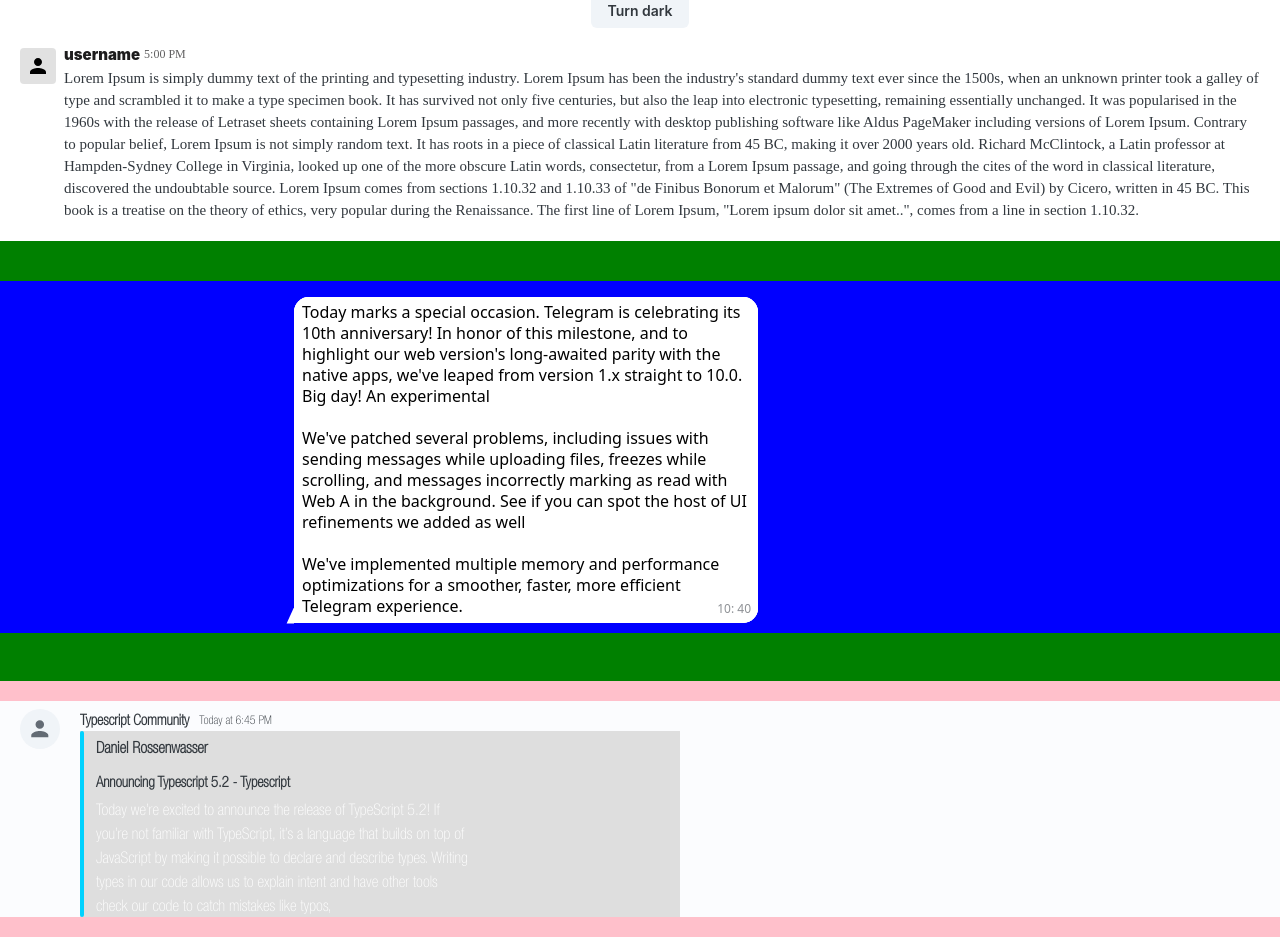
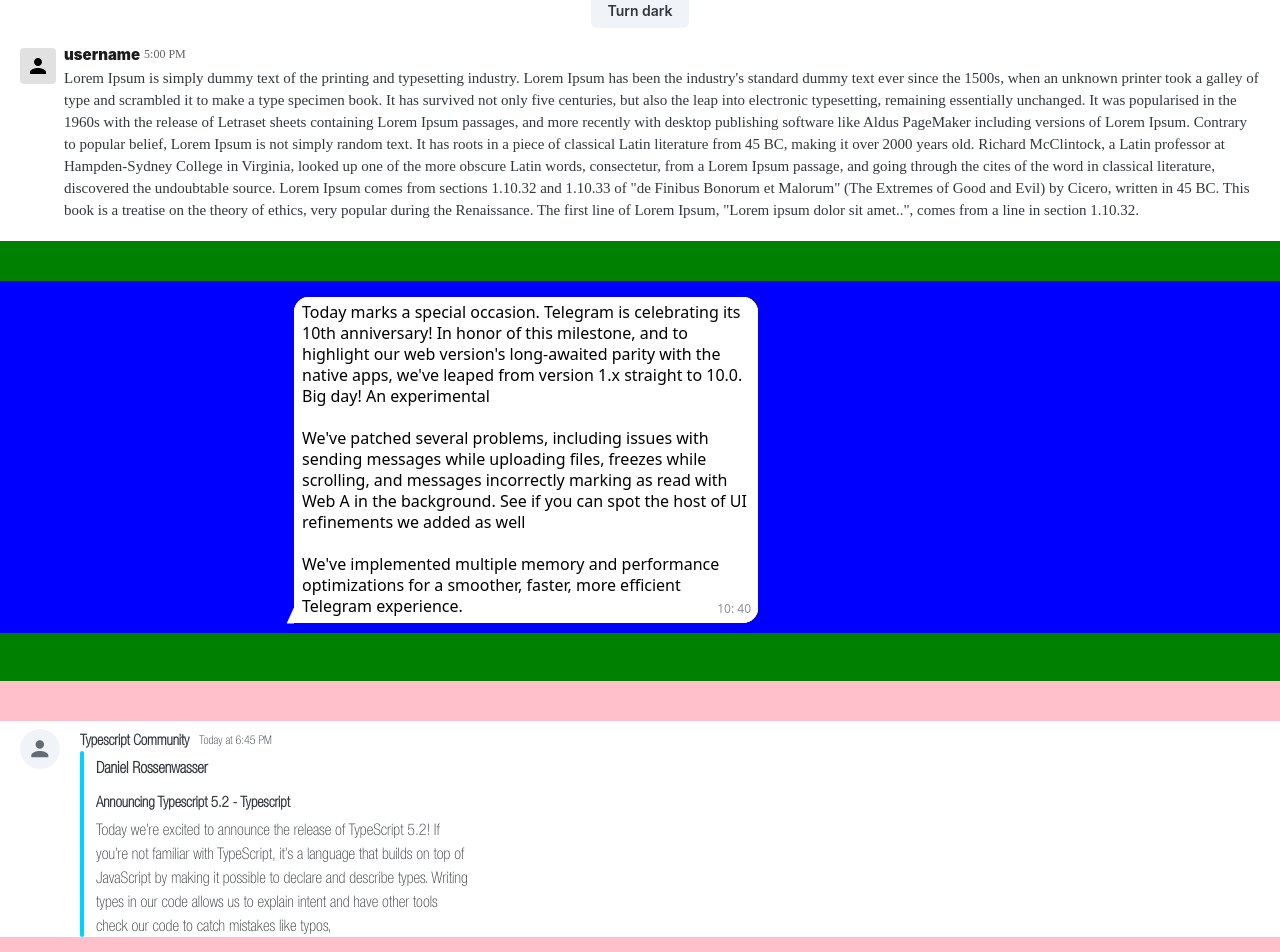
Before and after one commit to braincee/project-005, a Next.js app: page / in a window 1280 px wide. Shown: the top 952 px of the page. Built offline with nearby package versions, Linux system fonts and the light colour scheme.

Commit message:
refactor discord

```diff
--- a/app/page.tsx
+++ b/app/page.tsx
@@ -66,7 +66,9 @@
             <Telegram textColor={textColor} />
           </Sheet>
         </Box>
-        <Discord />
+        <Box sx={{ backgroundColor: 'pink', py: '20px' }}>
+         <Discord />
+        </Box>
       </Box>
     </main>
   )
--- a/components/Discord.tsx
+++ b/components/Discord.tsx
@@ -1,6 +1,15 @@
 'use client'
 
-import { Avatar, Box, Sheet, Stack, Typography, List, ListItem } from '@mui/joy'
+import {
+  Avatar,
+  Box,
+  Sheet,
+  Stack,
+  Typography,
+  List,
+  ListItem,
+} from '@mui/joy'
+
 import localFont from 'next/font/local'
 
 const helvetica = localFont({
@@ -8,7 +17,9 @@
   display: 'swap',
 })
 
-const Discord = () => {
+const Discord = (props: { textColor: string }) => {
+    const { textColor } = props
+
   return (
     <Box sx={{ backgroundColor: 'pink', py: '20px' }}>
       <Sheet>
@@ -18,6 +29,7 @@
             display: 'flex',
             flexDirection: 'row',
             gap: '10px',
+            bgcolor: textColor === '#FFFFFF' ? '#0000' : '#ffff',
             fontFamily: helvetica.className,
           }}
         >
@@ -58,9 +70,7 @@
                 Typescript Community
               </Typography>
 
-              <Typography
-                sx={{ fontSize: '12px', fontFamily: helvetica.className }}
-              >
+              <Typography   sx={{ fontSize: '12px', fontFamily: helvetica.className }}>
                 Today at 6:45 PM
               </Typography>
             </List>
@@ -72,42 +82,38 @@
                 flexDirection: 'row',
                 alignItems: 'stretch',
                 position: 'relative',
-                background: '#dedede',
               }}
             >
-              <Typography
-                sx={{
+              <span
+                style={{
                   top: 0,
                   bottom: 0,
                   left: '-20px',
                   position: 'absolute',
                   width: '20px',
                 }}
-              ></Typography>
-              <Typography
-                sx={{
+              ></span>
+              <span
+                style={{
                   borderRadius: '4px',
                   width: '4px',
                   flexShrink: 0,
                   backgroundColor: '#00d2ff',
                 }}
-              ></Typography>
+              ></span>
               <Stack
                 sx={{
                   flex: '1 1 0',
                   p: '0 12px',
                   wordWrap: 'break-word',
                   width: '100%',
+                  bgcolor: textColor === '#FFFFFF' ? '#0000' : '#ffff',
                 }}
               >
                 <List>
                   <ListItem>
                     <Typography
-                      sx={{
-                        fontWeight: 'bold',
-                        marginBottom: '4px',
-                        fontFamily: helvetica.className,
-                      }}
+                      sx={{ fontWeight: 'bold', marginBottom: '4px', fontFamily: helvetica.className, }}
                     >
                       Daniel Rossenwasser
                     </Typography>
@@ -125,12 +131,7 @@
                   Announcing Typescript 5.2 - Typescript
                 </Typography>
                 <Typography
-                  sx={{
-                    marginTop: '4px',
-                    maxWidth: '65%',
-                    color: '#fff',
-                    fontFamily: helvetica.className,
-                  }}
+                  sx={{ marginTop: '4px', maxWidth: '65%', fontFamily: helvetica.className }}
                 >
                   Today we’re excited to announce the release of TypeScript 5.2!
                   If you’re not familiar with TypeScript, it’s a language that
```
